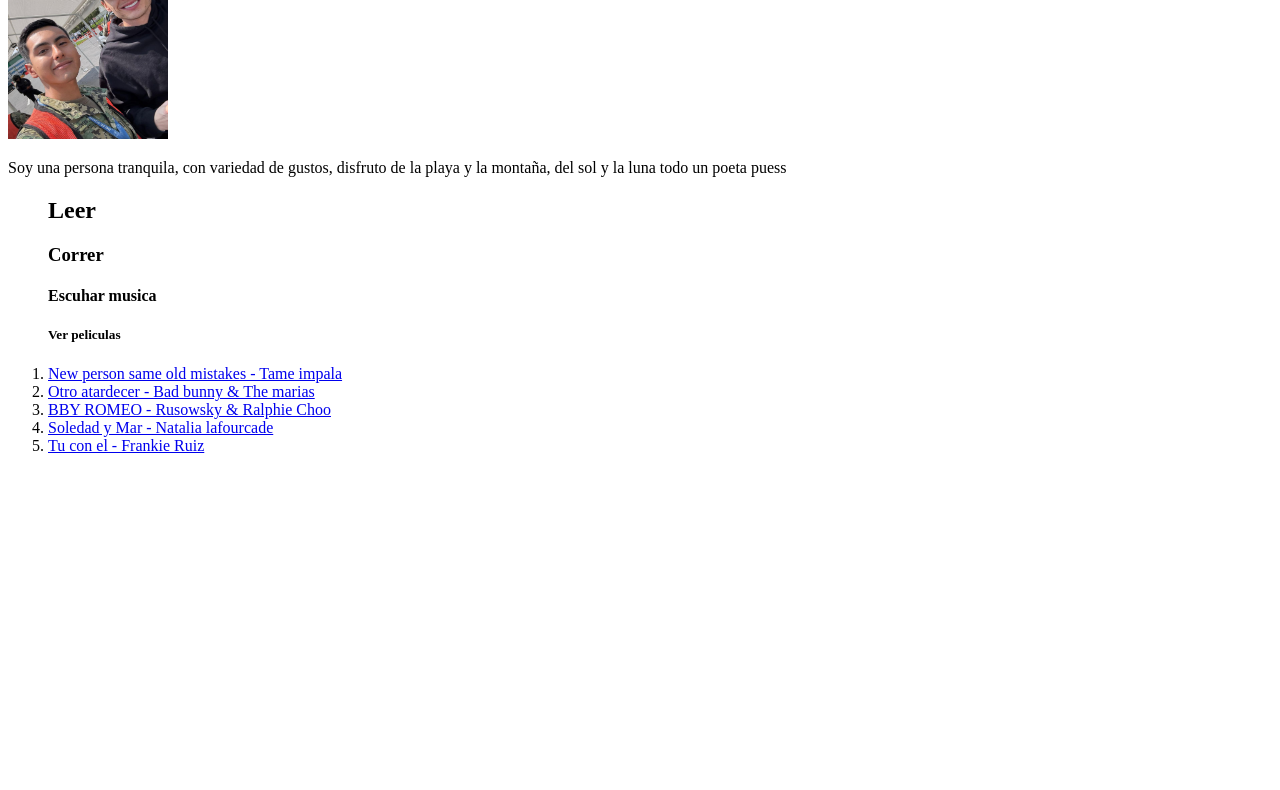
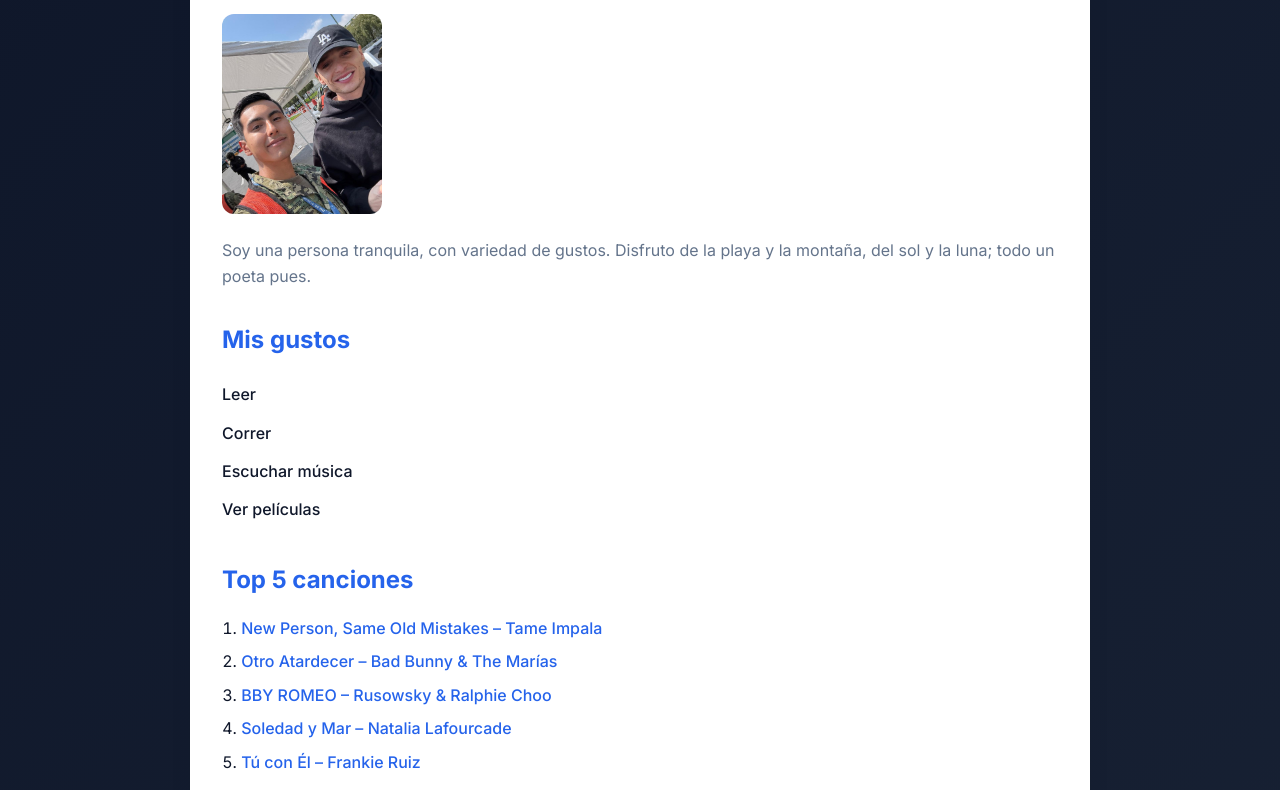
Before and after one commit to Nocobuto/Tarea-tan-html, a plain HTML site: page index.html in a window 1280 px wide. Shown: the part 141-931 px from the top of the page. Before the commit the page ends 800 px from the top, so only its background shows below. Drawn offline with Linux system fonts and the light colour scheme.

Commit message:
cambios css

```diff
--- a/index.html
+++ b/index.html
@@ -1,28 +1,47 @@
 <!DOCTYPE html>
-<html lang="en">
+<html lang="es">
 <head>
     <meta charset="UTF-8">
     <meta name="viewport" content="width=device-width, initial-scale=1.0">
-    <title>Acerca de mi</title>
+    <title>Acerca de mí</title>
+
+    <!-- Google Font -->
+    <link rel="preconnect" href="https://fonts.googleapis.com">
+    <link rel="preconnect" href="https://fonts.gstatic.com" crossorigin>
+    <link href="https://fonts.googleapis.com/css2?family=Inter:wght@300;400;500;600;700&display=swap" rel="stylesheet">
+
+    <!-- CSS -->
+    <link rel="stylesheet" href="styles.css">
 </head>
 <body>
-    <h1>Angel Arturo Gonzalez Bracamontes</h1>
-    <img src="imagen1.jpg" alt="Portada" width="160" height="200">
 
-    <p>Soy una persona tranquila, con variedad de gustos, disfruto de la playa y la montaña, del sol y la luna todo un poeta puess</p>
-    <ul>
-    <h2>Leer</h2>
-    <h3>Correr</h3>
-    <h4>Escuhar musica</h4>
-    <h5>Ver peliculas</h5>
-    </ul>
-            <ol>
+    <div class="container">
+        <h1>Angel Arturo Gonzalez Bracamontes</h1>
 
-            <li><a href="https://www.youtube.com/watch?v=_9bw_VtMUGA" target="_blank">New person same old mistakes - Tame impala</a></li>
-            <li><a href="https://www.youtube.com/watch?v=VBiNZcH27Y8" target="_blank">Otro atardecer - Bad bunny & The marias</a></li>
-            <li><a href="https://www.youtube.com/watch?v=E5WJ5p3Fu_s" target="_blank">BBY ROMEO - Rusowsky & Ralphie Choo</a></li>
-            <li><a href="https://www.youtube.com/watch?v=31q9ogWJnxc" target="_blank"> Soledad y Mar - Natalia lafourcade</a></li>
-            <li><a href="https://www.youtube.com/watch?v=vqyRbmmy4r0" target="_blank">Tu con el - Frankie Ruiz</a></li>
-            </ol>
+        <img src="imagen1.jpg" alt="Foto de perfil" class="profile-img">
+
+        <p>
+            Soy una persona tranquila, con variedad de gustos. Disfruto de la playa y la montaña,
+            del sol y la luna; todo un poeta pues.
+        </p>
+
+        <h2>Mis gustos</h2>
+        <ul class="hobbies">
+            <li>Leer</li>
+            <li>Correr</li>
+            <li>Escuchar música</li>
+            <li>Ver películas</li>
+        </ul>
+
+        <h2>Top 5 canciones</h2>
+        <ol class="music-list">
+            <li><a href="https://www.youtube.com/watch?v=_9bw_VtMUGA" target="_blank">New Person, Same Old Mistakes – Tame Impala</a></li>
+            <li><a href="https://www.youtube.com/watch?v=VBiNZcH27Y8" target="_blank">Otro Atardecer – Bad Bunny & The Marías</a></li>
+            <li><a href="https://www.youtube.com/watch?v=E5WJ5p3Fu_s" target="_blank">BBY ROMEO – Rusowsky & Ralphie Choo</a></li>
+            <li><a href="https://www.youtube.com/watch?v=31q9ogWJnxc" target="_blank">Soledad y Mar – Natalia Lafourcade</a></li>
+            <li><a href="https://www.youtube.com/watch?v=vqyRbmmy4r0" target="_blank">Tú con Él – Frankie Ruiz</a></li>
+        </ol>
+    </div>
+
 </body>
 </html>
--- /dev/null
+++ b/styles.css
@@ -0,0 +1,170 @@
+/* =========================
+   Paleta de colores
+========================= */
+:root {
+  --primary: #2563eb;
+  --secondary: #1e293b;
+  --background: #f8fafc;
+  --text: #0f172a;
+  --muted: #64748b;
+  --card: #ffffff;
+}
+
+/* =========================
+   Reset
+========================= */
+* {
+  margin: 0;
+  padding: 0;
+  box-sizing: border-box;
+}
+
+/* =========================
+   Estilos generales
+========================= */
+body {
+  font-family: 'Inter', system-ui, sans-serif;
+  background: linear-gradient(135deg, #0f172a, #1e293b, #2563eb);
+  background-size: 400% 400%;
+  animation: gradientMove 12s ease infinite;
+  color: var(--text);
+  line-height: 1.6;
+}
+
+
+/* =========================
+   Animación base (segura)
+========================= */
+@keyframes fadeUp {
+  from {
+    opacity: 0;
+    transform: translateY(20px);
+  }
+  to {
+    opacity: 1;
+    transform: translateY(0);
+  }
+}
+
+/* =========================
+   Contenedor principal
+========================= */
+.container {
+  max-width: 900px;
+  margin: 3rem auto;
+  padding: 2rem;
+  background-color: var(--card);
+  border-radius: 1rem;
+  box-shadow: 0 10px 25px rgba(0, 0, 0, 0.05);
+
+  /* Animación segura */
+  animation: fadeUp 0.8s ease-out;
+}
+
+/* =========================
+   Títulos
+========================= */
+h1 {
+  font-size: 2rem;
+  color: var(--secondary);
+  margin-bottom: 1rem;
+}
+
+h2 {
+  margin-top: 2rem;
+  margin-bottom: 0.75rem;
+  color: var(--primary);
+}
+
+/* =========================
+   Imagen
+========================= */
+.profile-img {
+  display: block;
+  width: 160px;
+  height: 200px;
+  object-fit: cover;
+  border-radius: 0.75rem;
+  margin: 1.5rem 0;
+  transition: transform 0.4s ease, box-shadow 0.4s ease;
+}
+
+.profile-img:hover {
+  transform: scale(1.05);
+  box-shadow: 0 15px 30px rgba(0, 0, 0, 0.15);
+}
+
+/* =========================
+   Texto
+========================= */
+p {
+  color: var(--muted);
+  font-size: 1rem;
+}
+
+/* =========================
+   Listas
+========================= */
+.hobbies {
+  list-style: none;
+  margin-top: 1rem;
+}
+
+.hobbies li {
+  padding: 0.4rem 0;
+  font-weight: 500;
+  transition: transform 0.3s ease, color 0.3s ease;
+}
+
+.hobbies li:hover {
+  transform: translateX(6px);
+  color: var(--primary);
+}
+
+.music-list {
+  margin-top: 1rem;
+  padding-left: 1.2rem;
+}
+
+.music-list li {
+  margin-bottom: 0.5rem;
+}
+
+/* =========================
+   Enlaces con animación
+========================= */
+a {
+  position: relative;
+  color: var(--primary);
+  text-decoration: none;
+  font-weight: 500;
+}
+
+a::after {
+  content: "";
+  position: absolute;
+  left: 0;
+  bottom: -3px;
+  width: 0;
+  height: 2px;
+  background-color: var(--primary);
+  transition: width 0.3s ease;
+}
+
+a:hover::after {
+  width: 100%;
+}
+
+/* =========================
+   Responsive
+========================= */
+@media (max-width: 600px) {
+  .container {
+    margin: 1rem;
+    padding: 1.5rem;
+  }
+
+  h1 {
+    font-size: 1.6rem;
+  }
+}
```
